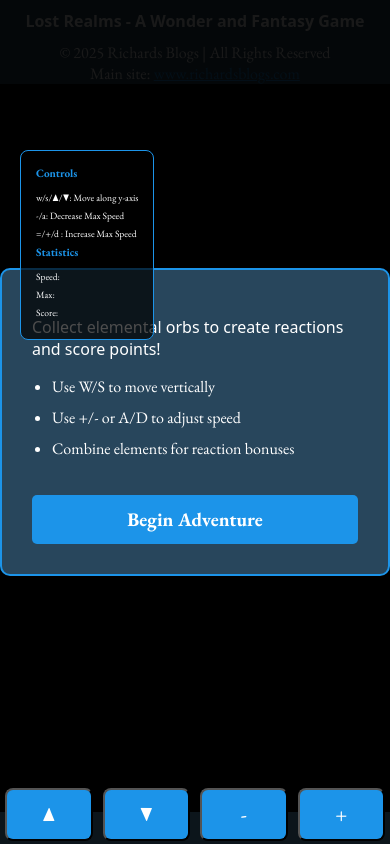
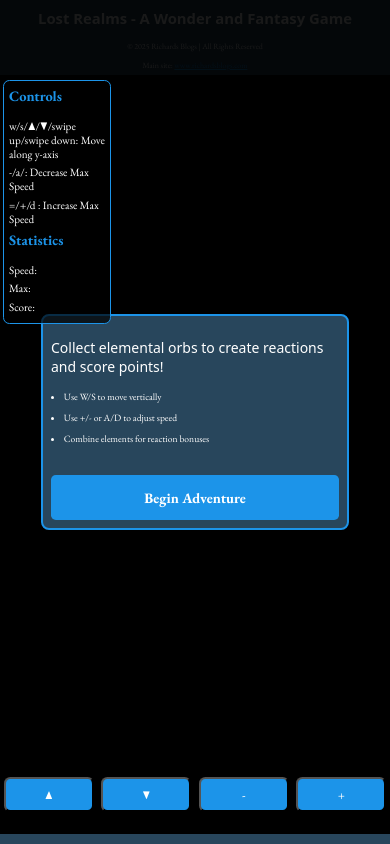
Before and after one commit to richie-rich90454/HackathonGame, a website: page index.html in a window 390 px wide. Drawn offline with Linux system fonts and the light colour scheme; no server answers; a web font is replaced by a local one.

Commit message:
added true mobile optimization and prevented the use of the escape sequence

```diff
--- a/index.html
+++ b/index.html
@@ -15,7 +15,7 @@
             }
             @font-face{
                 font-family: "Noto Sans";
-                src: url("NotoSans-VariableFont_wdth\,wght.ttf");
+                src: url("NotoSans-VariableFont_wdth_wght.ttf");
                 font-weight: 1 1000;
                 font-display: swap;
             }
@@ -31,115 +31,100 @@
                 font-family: "Noto Sans", sans-serif;
                 background-color: #000;
                 color: #FFF;
+                font-size: clamp(14px, 2.7vw, 16px);
+                touch-action: none;
                 overflow-x: hidden;
                 overflow-y: scroll;
             }
             #page-title{
                 font-family: "Noto Sans", sans-serif;
                 margin: 0;
-                padding: 20px 0;
+                padding: clamp(1rem, 2.2vh, 1.5rem) 0;
                 text-align: center;
                 background-color: var(--primary-color);
-                font-size: 2.5rem;
+                font-size: clamp(1.5rem, 4.8vw, 2rem);
                 color: #FFF;
-                width: 100%;
+                width: 100vw;
             }
             #game-container{
                 font-family: "Noto Sans", sans-serif;
                 display: flex;
                 justify-content: center;
                 background-color: #000;
-                height: calc(100vh - 150px);
+                height: calc(100vh - clamp(4rem, 10vh, 6rem) - env(safe-area-inset-top, 0) - env(safe-area-inset-bottom, 0));
             }
             canvas{
                 font-family: "Noto Sans", sans-serif;
                 display: block;
                 margin: 0 auto;
                 background: #000;
+                width: 100vw;
+                height: 100%;
             }
             footer{
                 font-family: "EB Garamond";
-                font-size: 1.1rem;
+                width: 100vw;
                 color: #FFF;
                 background-color: var(--primary-color);
                 text-align: center;
-                padding: 1rem 0;
+                font-size: clamp(.8rem, 2.7vw, 1rem);
+                bottom: env(safe-area-inset-bottom, 0);
+                padding: clamp(.5rem, 1vh, 1rem) env(safe-area-inset-left, 0) clamp(.5rem, 1vh, 1rem) env(safe-area-inset-right, 0);
                 position: fixed;
-                bottom: 0;
-                width: 100%;
                 z-index: 1002;
             }
-            #controls {
+            #controls{
                 font-family: "EB Garamond";
                 position: fixed;
-                top: 150px;
-                left: 20px;
-                background: rgba(0, 0, 0, 0.7);
-                padding: 15px;
-                border-radius: 8px;
+                top: calc(clamp(6rem, 15vh, 8rem) + env(safe-area-inset-top, 0));
+                left: calc(clamp(.5rem, 2vw, 1rem) + env(safe-area-inset-left, 0));
+                background: rgba(0, 0, 0, .7);
+                padding: clamp(.5rem, 2vw, 1rem);
+                border-radius: clamp(.4rem, 1vw, .5rem);
                 border: 1px solid var(--accent-color);
+                max-width: clamp(10rem, 24.8vw, 15rem);
                 z-index: 1001;
-                max-width: 250px;
             }
             #controls h3{
                 font-family: "EB Garamond";
                 margin-top: 0;
                 color: var(--accent-color);
+                font-size: clamp(.9rem, 2.7vw, 1.2rem);
             }
             #controls p{
                 font-family: "EB Garamond";
-                margin: 5px 0;
-            }
-            @media (max-width: 1400px){
-                #controls{
-                    font-size: .6rem;
+                margin: clamp(.2rem, .5vh, .3rem) 0;
+                font-size: clamp(.7rem, 2vw, .9rem);
             }
             #touch-controls{
                 display: flex;
                 position: fixed;
-                    bottom: calc(env(safe-area-inset-bottom, 0)+60px);
-                    left: 0;
-                    right: 0;
+                bottom: calc(clamp(2rem, 5vh, 3rem) + env(safe-area-inset-bottom, 0));
+                left: env(safe-area-inset-left, 0);
+                right: env(safe-area-inset-right, 0);
                 justify-content: space-around;
-                    background: rgba(0,0,0,.7);
-                    padding: 10px 0;
+                background: rgba(0, 0, 0, .7);
+                padding: clamp(.5rem, 1vh, .75rem) env(safe-area-inset-left, 0) clamp(.5rem, 1vh, .75rem) env(safe-area-inset-right, 0);
                 z-index: 1003;
             }
-                #touch-controls button {
+            #touch-controls button{
                 flex: 1;
-                    margin: 0 5px;
-                    padding: 12px 0;
-                    font-size: 1.2rem;
-                    border-radius: 8px;
+                margin: 0 clamp(.2rem, 1vw, .3rem);
+                padding: clamp(.6rem, 2.2vh, .8rem) 0;
+                font-size: clamp(.9rem, 2.7vw, 1.2rem);
+                border-radius: clamp(.4rem, 1vw, .5rem);
                 background: var(--accent-color);
-                    color: #fff;
-                }
-                h1#page-title{
-                    font-size: 1rem;
-                    padding: 10px 0;
-                }
-                footer{
-                    z-index: 1002;
-                }
-                footer p{
-                    font-size: 1rem;
-                }
-                .modal-content{
-                    max-width: 90%;
-                    padding: 10px;
-                }
-                .modal-content button{
-                    font-size: 1.1rem;
-                    padding: 7px;
-                }
+                color: #FFF;
+                min-width: clamp(2.7rem, 10vw, 3rem);
+                min-height: clamp(2.7rem, 10vw, 3rem);
             }
             .modal{
                 display: flex;
                 position: fixed;
                 top: 0;
                 left: 0;
-                width: 100%;
-                height: 100%;
+                width: 100vw;
+                height: 100vh;
                 background: rgba(0, 0, 0, .9);
                 justify-content: center;
                 align-items: center;
@@ -147,26 +132,27 @@
             }
             .modal-content{
                 background: var(--primary-color);
-                padding: 30px;
-                border-radius: 10px;
+                padding: clamp(1rem, 2.7vw, 1.5rem);
+                border-radius: clamp(.5rem, 1.4vw, .75rem);
                 border: 2px solid var(--accent-color);
-                max-width: 500px;
+                max-width: clamp(15rem, 80vw, 25rem);
                 text-align: left;
             }
             .modal-content h2{
                 color: var(--accent-color);
                 margin-top: 0;
                 font-family: "EB Garamond";
+                font-size: clamp(1.2rem, 4vw, 1.5rem);
             }
             #startButton, #restartButton{
                 background: var(--accent-color);
                 color: white;
                 border: none;
-                padding: 12px 24px;
-                border-radius: 5px;
+                padding: clamp(.6rem, 2.2vh, .8rem) clamp(1rem, 2.7vw, 1.5rem);
+                border-radius: clamp(.3rem, 1vw, .4rem);
                 cursor: pointer;
-                font-size: 1.2em;
-                margin-top: 20px;
+                font-size: clamp(.9rem, 2.7vw, 1.2rem);
+                margin-top: clamp(.8rem, 2.2vh, 1rem);
                 width: 100%;
                 transition: opacity .3s;
             }
@@ -174,11 +160,12 @@
                 opacity: .8;
             }
             .modal-content ul{
-                padding-left: 20px;
+                padding-left: clamp(.8rem, 2vw, 1rem);
             }
             .modal-content li{
-                margin: 10px 0;
                 font-family: "EB Garamond";
+                font-size: clamp(.8rem, 2.7vw, 1rem);
+                margin: clamp(.3rem, 1vh, .5rem) 0;
             }
             input{
                 font-family: "EB Garamond";
@@ -190,20 +177,109 @@
             header{
                 position: relative;
                 width: 100vw;
-                left: 50%;
-                right: 50%;
-                margin-left: -50vw;
-                margin-right: -50vw;
+                margin: 0 auto;
             }
             .notice{
                 font-family: "EB Garamond";
                 margin: auto;
                 text-align: center;
-                background-color: #28465C;
+                background-color: var(--primary-color);
                 color: #FFF;
+                font-size: clamp(.7rem, 2vw, .9rem);
+                padding: clamp(.3rem, 1vh, .5rem) 0;
             }
             a{
-                color: #1C94E9;
+                color: var(--accent-color);
+            }
+            @media (max-width: 768px){
+                #page-title{
+                    font-size: clamp(1rem, 4vw, 1.5rem);
+                    padding: clamp(.5rem, 1.5vh, .8rem) 0;
+                }
+                #controls{
+                    font-size: clamp(.6rem, 1.8vw, .8rem);
+                    padding: clamp(.4rem, 1.4vw, .6rem);
+                    max-width: clamp(8rem, 20vw, 12rem);
+                    top: calc(clamp(4rem, 12.2vh, 6rem) + env(safe-area-inset-top, 0));
+                    left: calc(clamp(.3rem, 1vw, .5rem) + env(safe-area-inset-left, 0));
+                }
+                #touch-controls{
+                    bottom: calc(clamp(1.5rem, 4vh, 2.7rem) + env(safe-area-inset-bottom, 0));
+                    padding: clamp(.4rem, 1vh, .6rem) env(safe-area-inset-left, 0) clamp(.4rem, 1vh, .6rem) env(safe-area-inset-right, 0);
+                }
+                #touch-controls button{
+                    font-size: clamp(.8rem, 2.7vw, 1rem);
+                    padding: clamp(.5rem, 1.5vh, .7rem) 0;
+                    min-width: clamp(2rem, 8vw, 2.7rem);
+                    min-height: clamp(2rem, 8vw, 2.7rem);
+                }
+                footer{
+                    font-size: clamp(.7rem, 2vw, .9rem);
+                    padding: clamp(.3rem, .8vh, .5rem) env(safe-area-inset-left, 0) clamp(.3rem, .8vh, .5rem) env(safe-area-inset-right, 0);
+                }
+                .modal-content{
+                    max-width: clamp(12rem, 84.8vw, 20rem);
+                    padding: clamp(.6rem, 2vw, 1rem);
+                }
+                .modal-content h2{
+                    font-size: clamp(1rem, 3.8vw, 1.2rem);
+                }
+                .modal-content button{
+                    font-size: clamp(.8rem, 2.7vw, 1rem);
+                    padding: clamp(.5rem, 1.5vh, .7rem) clamp(.8rem, 2vw, 1rem);
+                }
+                .modal-content li{
+                    font-size: clamp(.7rem, 2vw, .9rem);
+                }
+                .notice{
+                    font-size: clamp(.6rem, 1.8vw, .8rem);
+                    padding: clamp(.2rem, .8vh, .4rem) 0;
+                }
+            }
+            @media (max-width: 480px){
+                #page-title{
+                    font-size: clamp(.8rem, 3.8vw, 1.2rem);
+                    padding: clamp(.3rem, 1vh, .5rem) 0;
+                }
+                #controls{
+                    font-size: clamp(.5rem, 1.4vw, .7rem);
+                    max-width: clamp(6rem, 18vw, 10rem);
+                    padding: clamp(.3rem, 1vw, .5rem);
+                    top: calc(clamp(3rem, 10vh, 5rem) + env(safe-area-inset-top, 0));
+                    left: calc(clamp(.2rem, .8vw, .4rem) + env(safe-area-inset-left, 0));
+                }
+                #touch-controls{
+                    bottom: calc(clamp(1rem, 3vh, 2rem) + env(safe-area-inset-bottom, 0));
+                    padding: clamp(.3rem, .8vh, .5rem) env(safe-area-inset-left, 0) clamp(.3rem, .8vh, .5rem) env(safe-area-inset-right, 0);
+                }
+                #touch-controls button{
+                    font-size: clamp(.7rem, 2vw, .9rem);
+                    padding: clamp(.4rem, 1vh, .6rem) 0;
+                    min-width: clamp(1.8rem, 7vw, 2.2rem);
+                    min-height: clamp(1.8rem, 7vw, 2.2rem);
+                }
+                footer{
+                    font-size: clamp(.6rem, 1.8vw, .8rem);
+                    padding: clamp(.2rem, .6vh, .4rem) env(safe-area-inset-left, 0) clamp(.2rem, .6vh, .4rem) env(safe-area-inset-right, 0);
+                }
+                .modal-content{
+                    max-width: clamp(10rem, 90vw, 18rem);
+                    padding: clamp(.5rem, 1.4vw, .8rem);
+                }
+                .modal-content h2{
+                    font-size: clamp(.8rem, 2.7vw, 1rem);
+                }
+                .modal-content button{
+                    font-size: clamp(.7rem, 2vw, .9rem);
+                    padding: clamp(.4rem, 1vh, .6rem) clamp(.6rem, 1.4vw, .8rem);
+                }
+                .modal-content li{
+                    font-size: clamp(.6rem, 1.8vw, .8rem);
+                }
+                .notice{
+                    font-size: clamp(.5rem, 1.4vw, .7rem);
+                    padding: clamp(.1rem, .6vh, .3rem) 0;
+                }
             }
         </style>
     </head>
@@ -219,8 +295,8 @@
         </div>
         <div id="controls">
             <h3>Controls</h3>
-            <p>w/s/▲/▼: Move along y-axis</p>
-            <p>-/a: Decrease Max Speed</p>
+            <p>w/s/▲/▼/swipe up/swipe down: Move along y-axis</p>
+            <p>-/a/: Decrease Max Speed</p>
             <p>=/+/d : Increase Max Speed</p>
             <h3>Statistics</h3>
             <p id="cursor-speed">Speed: </p>
```
Also changed, not shown: 2 other files. Lines whose indentation alone changed are shown as unchanged.
